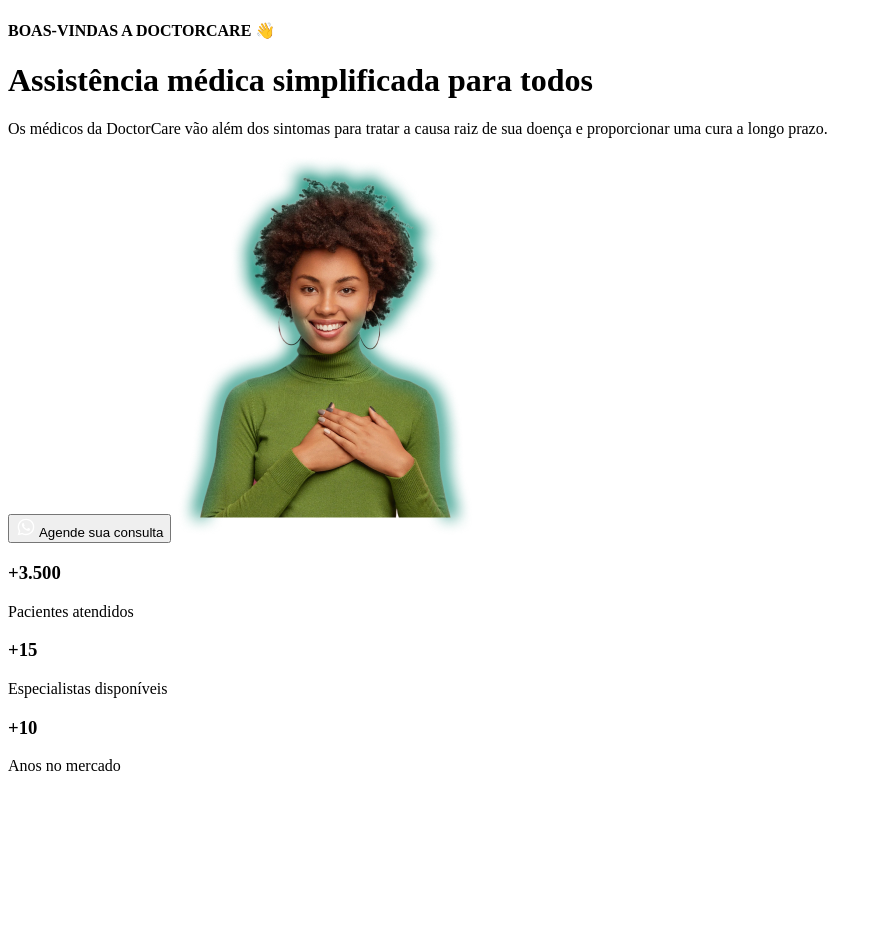
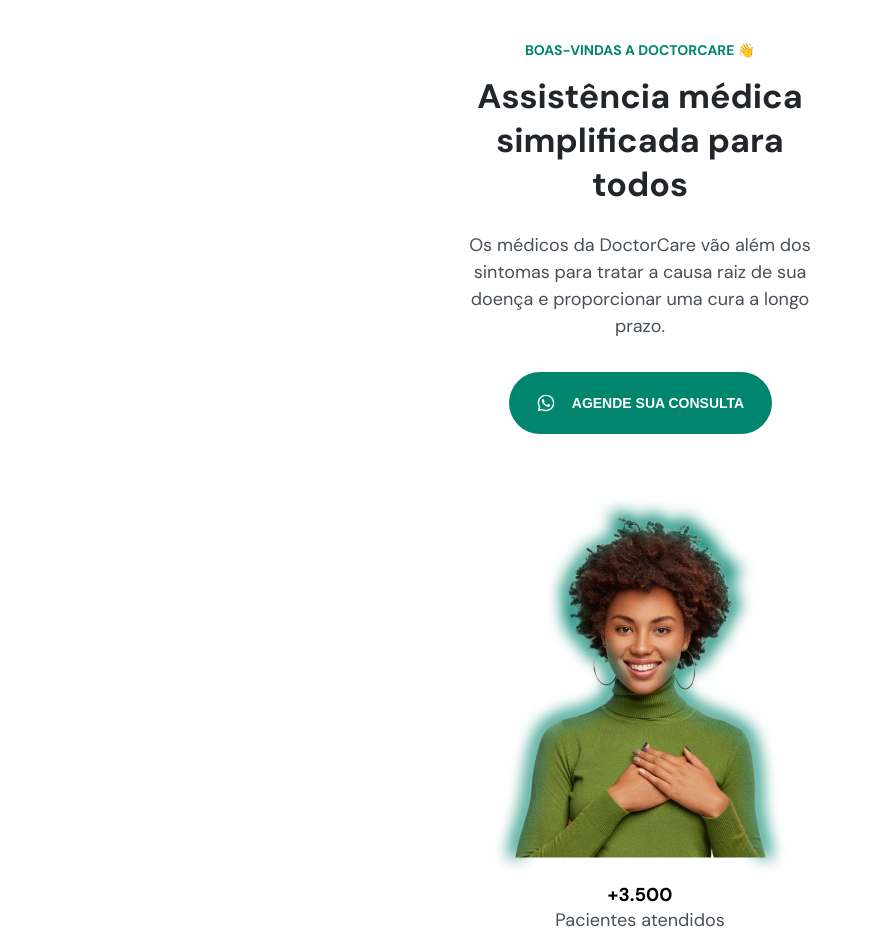
Before and after one commit to JmJunior20/nlw-return, a plain HTML site: page index.html in a window 1280 px wide. Shown: the top 937 px of the page, without its empty margins (0-882 px from the left). Before the commit the page ends 800 px from the top, so only its background shows below. Drawn offline with Linux system fonts and the light colour scheme.

Commit message:
Estilizando o header

```diff
--- a/index.html
+++ b/index.html
@@ -15,13 +15,14 @@
     />
   </head>
   <body>
+    <header>
       <h4>BOAS-VINDAS A DOCTORCARE 👋</h4>
 
       <h1>Assistência médica simplificada para todos</h1>
 
       <p>
-      Os médicos da DoctorCare vão além dos sintomas para tratar a causa raiz de
-      sua doença e proporcionar uma cura a longo prazo.
+        Os médicos da DoctorCare vão além dos sintomas para tratar a causa raiz
+        de sua doença e proporcionar uma cura a longo prazo.
       </p>
 
       <button>
@@ -52,5 +53,6 @@
       <p>Especialistas disponíveis</p>
       <h3>+10</h3>
       <p>Anos no mercado</p>
+    </header>
   </body>
 </html>
--- a/style.css
+++ b/style.css
@@ -0,0 +1,75 @@
+* {
+    margin: 0;
+    box-sizing: border-box;
+}
+
+:root {
+
+    --primary-color: hsl(170, 100%, 26%);
+    --headline: hsl(210, 11%, 15%);
+    --paragraph: hsl(210, 9%, 31%);
+
+    font-size: 62.5%; /* 1rem = 10px */
+}
+
+body {
+    font-family: 'DM Sans', sans-serif;
+    font-size: 1.6rem;
+
+    text-align: center;
+}
+
+header {
+    width: 37.5rem;
+    margin-right: auto;
+    margin-left: auto;
+    margin-top: 4.1rem;
+}
+
+h4 {
+    font-size: 1.4rem;
+    color: var(--primary-color);
+    margin-bottom: 1.6rem;
+}
+
+h1 {
+    font-size: 3.4rem;
+    color: var(--headline);
+    line-height: 130%;
+
+    margin-bottom: 2.4rem;
+}
+
+p {
+    font-size: 1.8rem;
+    line-height: 150%;
+    font-weight: 400;
+    color: var(--paragraph);
+
+    margin-bottom: 3.2rem;
+}
+
+button {
+    background: var(--primary-color);
+
+    border: none;
+    border-radius: 4rem;
+
+    margin-bottom: 6rem;
+
+    height: 6.2rem;
+    width: 26.3rem;
+
+    color: #fff;
+    font-size: 1.4rem;
+    font-weight: 700;
+    text-transform: uppercase;
+
+    display: flex;
+    align-items: center;
+    justify-content: center;
+    gap: 1.6rem;
+
+    margin-right: auto;
+    margin-left: auto;
+}
```
Lines whose indentation alone changed are shown as unchanged.
